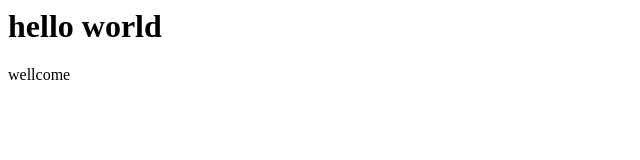
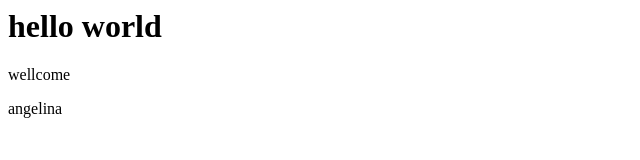
Before and after one commit to benss3/hello-world, a plain HTML site: page index.html in a window 1280 px wide. Shown: the full height of the page, 0-640 px from the left. Drawn offline with Linux system fonts and the light colour scheme.

Commit message:
angelina added

```diff
--- a/index.html
+++ b/index.html
@@ -1,2 +1,3 @@
 <h1>hello world</h1>
 <p>wellcome</p>
+<p>angelina</p>
```
